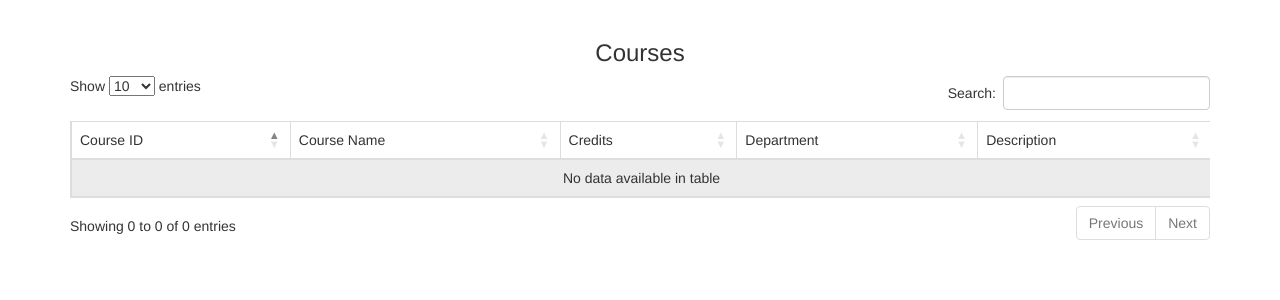
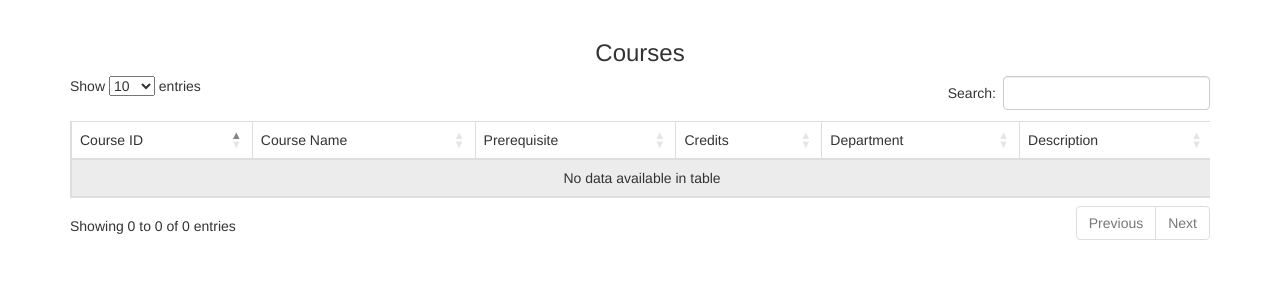
Before and after one commit to manibhai/MoneyMakingUniversity-master, a PHP site: page /navigations/courses.php in a window 1280 px wide. Shown: the part 52-352 px from the top of the page. Run offline with PHP 8.4, Linux system fonts and the light colour scheme; data that the repository does not hold is empty; some libraries are stand-ins or nearby versions.

Commit message:
added pre-req

```diff
--- a/navigations/courses.php
+++ b/navigations/courses.php
@@ -30,6 +30,7 @@ include "config.php"
           <tr>
             <td>Course ID</td>
             <td>Course Name</td>
+            <td>Prerequisite</td>
             <td>Credits</td>
             <td>Department</td>
             <td>Description</td>
@@ -37,13 +38,14 @@ include "config.php"
         </thead>
         <tbody>
           <?php
-          $query = "SELECT * FROM course INNER JOIN department WHERE course.deptid = department.deptid";
+          $query = "SELECT * FROM course INNER JOIN department ON course.deptid = department.deptid INNER JOIN prerequisite ON course.courseid = prerequisite.courseid";
           $query_run = mysqli_query($connection, $query);
 
           while ($row = mysqli_fetch_array($query_run)) { ?>
             <tr>
               <td><?php echo $row['courseid']; ?></td>
               <td><?php echo $row['coursename']; ?></td>
+              <td><?php echo $row['prerequisiteid']; ?></td>
               <td><?php echo $row['numofcredits']; ?></td>
               <td><?php echo $row['deptname']; ?></td>
               <td><?php echo $row['coursedesc']; ?></td>
```
